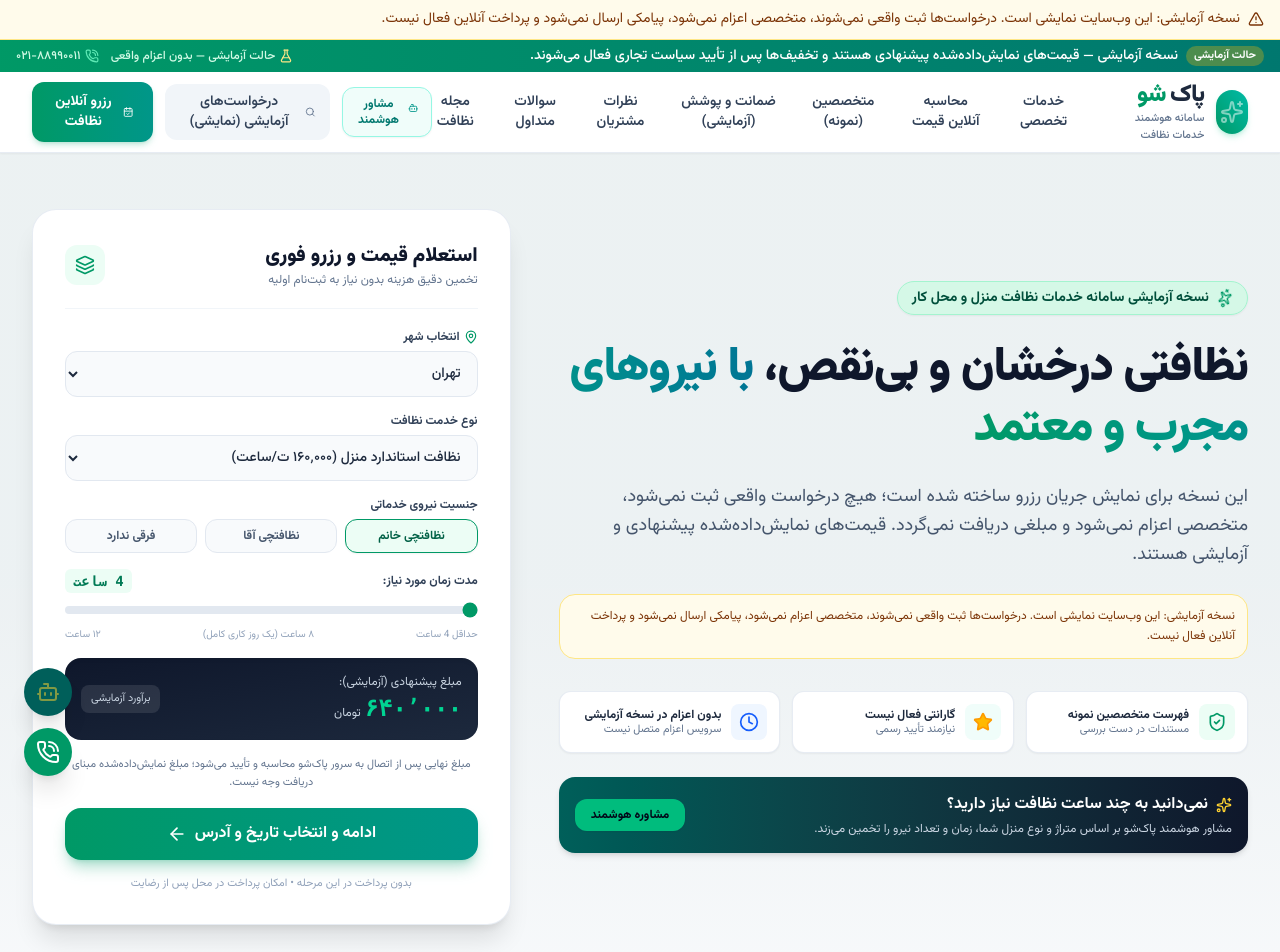
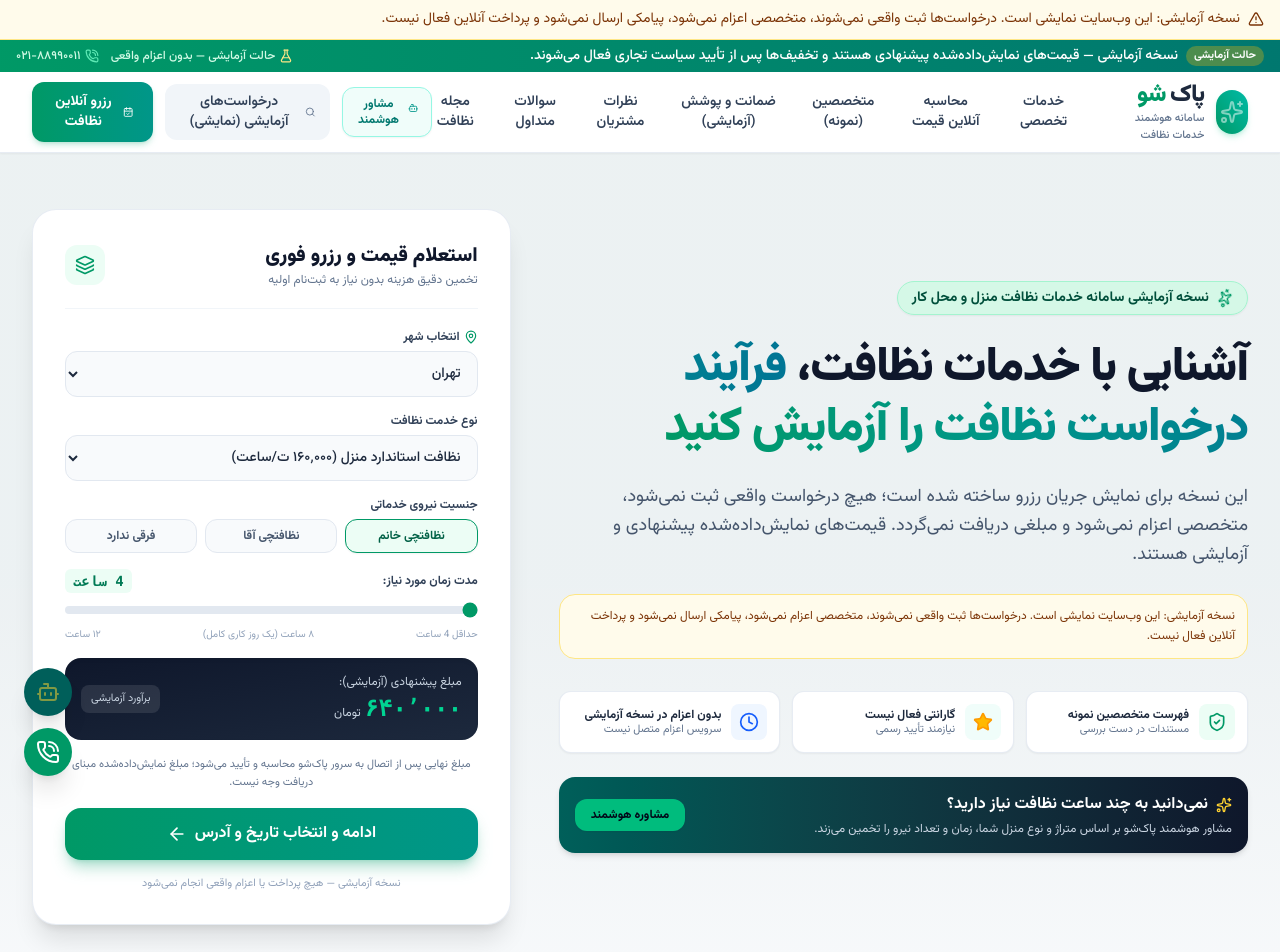
Before and after one commit to antigravity1344-code/my-cleaning-site, a React (Vite) app: page / in a window 1280 px wide. Shown: the top 952 px of the page. Built offline with nearby package versions, Linux system fonts and the light colour scheme.

Commit message:
fix(safety-005): neutralize unverified operational claims and contact channels

```diff
--- a/src/components/Hero.tsx
+++ b/src/components/Hero.tsx
@@ -65,9 +65,9 @@
 
             {/* Main Headline */}
             <h1 className="text-3xl sm:text-4xl lg:text-5xl font-black text-slate-900 leading-[1.25] tracking-tight">
-              نظافتی درخشان و بی‌نقص،{' '}
+              آشنایی با خدمات نظافت،{' '}
               <span className="text-transparent bg-clip-text bg-gradient-to-r from-emerald-600 via-teal-600 to-cyan-700">
-                با نیروهای مجرب و معتمد
+                فرآیند درخواست نظافت را آزمایش کنید
               </span>
             </h1>
 
@@ -293,7 +293,7 @@
                 </button>
 
                 <p className="text-center text-[11px] text-slate-400">
-                  بدون پرداخت در این مرحله • امکان پرداخت در محل پس از رضایت
+                  نسخه آزمایشی — هیچ پرداخت یا اعزام واقعی انجام نمی‌شود
                 </p>
 
               </form>
```
